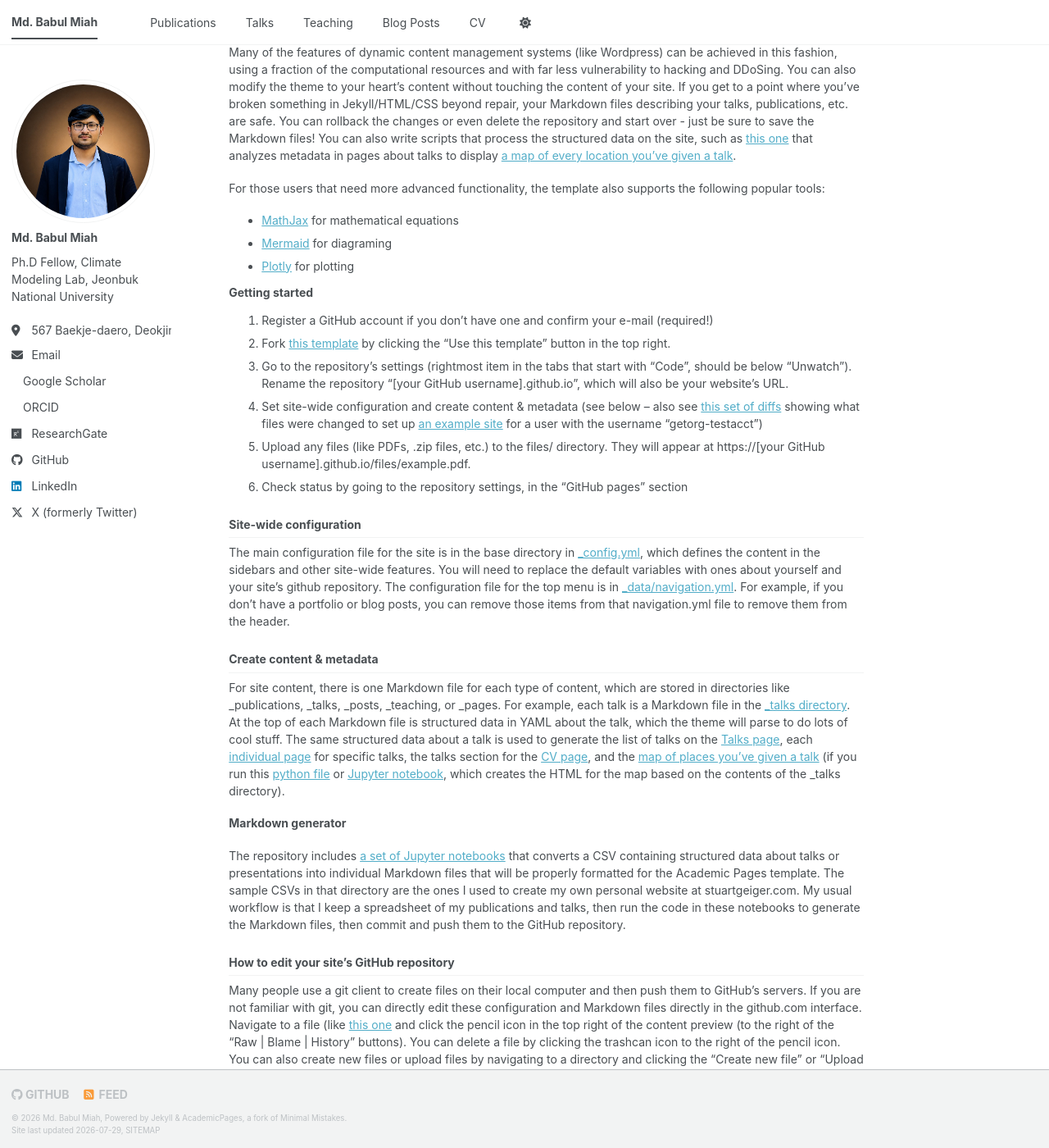
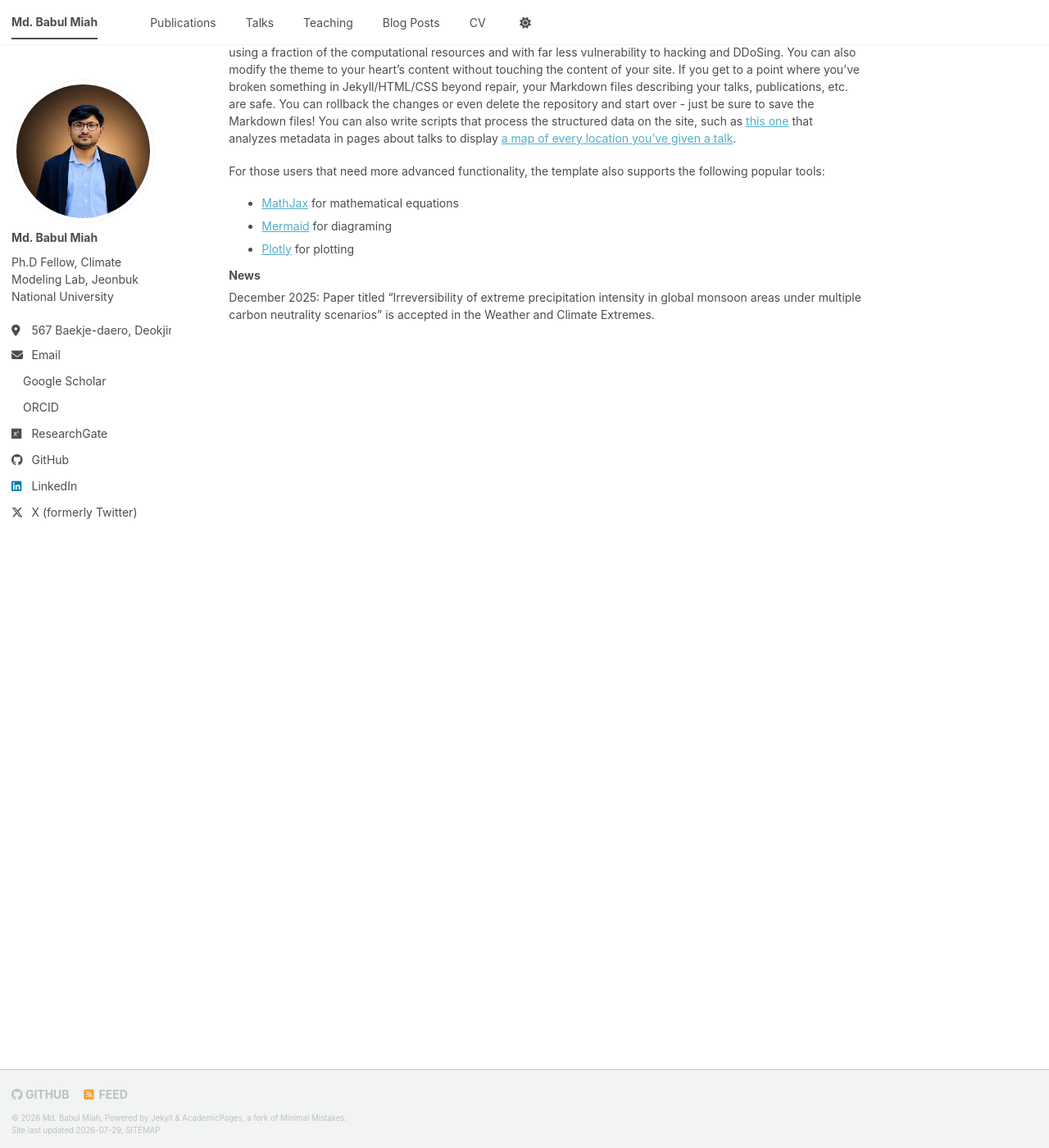
Before and after one commit to mbm-phd/mbm-phd.github.io, a Jekyll site: the page built from _pages/about.md, in a window 1280 px wide and 1400 px high, scrolled down 402 px. Shown: the whole window at 82% size. Built offline with Jekyll 4.4.1, drawn with Linux system fonts in a browser that asks for light colours; a style sheet for code colours, icons or effects is not loaded; some of the changed text lies outside the part shown.

Commit message:
Update about.md

```diff
--- a/_pages/about.md
+++ b/_pages/about.md
@@ -7,7 +7,7 @@
   - /about.html
 ---
 
-Md. Babul Miah is a Doctoral Research Fellow/Ph.D. (M.S.-Ph.D. Integrated) at the Department of Climate, Environment and Energy/[Climate Modeling Lab](https://cml.jbnu.ac.kr/cml/index..do) at Jeonbuk National University(JBNU), South Korea, advised by [Prof. Jong-Yeon Park](https://cml.jbnu.ac.kr/cml/11843/subview.do). His research interests include climate change, the reversibility of climate extremes (i.e. temperature and precipitation extremes). His work is primarily concerned with the application of machine learning and deep learning to climate change, climate extremes and biogeochemical prediction. Other research areas include the understanding of the response of ocean-atmosphere teleconnections to climate extremes and drought.
+I am a Doctoral Research Fellow/Ph.D. (M.S.-Ph.D. Integrated) at the Department of Climate, Environment and Energy/[Climate Modeling Lab](https://cml.jbnu.ac.kr/cml/index..do) at Jeonbuk National University(JBNU), South Korea, advised by [Prof. Jong-Yeon Park](https://cml.jbnu.ac.kr/cml/11843/subview.do). My research interests include climate change, the reversibility of climate extremes (i.e. temperature and precipitation extremes). My another research interest application of machine learning and deep learning to climate change, climate extremes and biogeochemical prediction.
 
 Email: babul@jbnu.ac.kr ; babul@rsds-bd.org
 
@@ -22,35 +22,6 @@
 - [Mermaid](https://mermaid.js.org/) for diagraming
 - [Plotly](https://plotly.com/javascript/) for plotting
 
-Getting started
+News
 ======
-1. Register a GitHub account if you don't have one and confirm your e-mail (required!)
-1. Fork [this template](https://github.com/academicpages/academicpages.github.io) by clicking the "Use this template" button in the top right.
-1. Go to the repository's settings (rightmost item in the tabs that start with "Code", should be below "Unwatch"). Rename the repository "[your GitHub username].github.io", which will also be your website's URL.
-1. Set site-wide configuration and create content & metadata (see below -- also see [this set of diffs](https://archive.is/3TPas) showing what files were changed to set up [an example site](https://getorg-testacct.github.io) for a user with the username "getorg-testacct")
-1. Upload any files (like PDFs, .zip files, etc.) to the files/ directory. They will appear at https://[your GitHub username].github.io/files/example.pdf.
-1. Check status by going to the repository settings, in the "GitHub pages" section
-
-Site-wide configuration
-------
-The main configuration file for the site is in the base directory in [_config.yml](https://github.com/academicpages/academicpages.github.io/blob/master/_config.yml), which defines the content in the sidebars and other site-wide features. You will need to replace the default variables with ones about yourself and your site's github repository. The configuration file for the top menu is in [_data/navigation.yml](https://github.com/academicpages/academicpages.github.io/blob/master/_data/navigation.yml). For example, if you don't have a portfolio or blog posts, you can remove those items from that navigation.yml file to remove them from the header.
-
-Create content & metadata
-------
-For site content, there is one Markdown file for each type of content, which are stored in directories like _publications, _talks, _posts, _teaching, or _pages. For example, each talk is a Markdown file in the [_talks directory](https://github.com/academicpages/academicpages.github.io/tree/master/_talks). At the top of each Markdown file is structured data in YAML about the talk, which the theme will parse to do lots of cool stuff. The same structured data about a talk is used to generate the list of talks on the [Talks page](https://academicpages.github.io/talks), each [individual page](https://academicpages.github.io/talks/2012-03-01-talk-1) for specific talks, the talks section for the [CV page](https://academicpages.github.io/cv), and the [map of places you've given a talk](https://academicpages.github.io/talkmap.html) (if you run this [python file](https://github.com/academicpages/academicpages.github.io/blob/master/talkmap.py) or [Jupyter notebook](https://github.com/academicpages/academicpages.github.io/blob/master/talkmap.ipynb), which creates the HTML for the map based on the contents of the _talks directory).
-
-**Markdown generator**
-
-The repository includes [a set of Jupyter notebooks](https://github.com/academicpages/academicpages.github.io/tree/master/markdown_generator
-) that converts a CSV containing structured data about talks or presentations into individual Markdown files that will be properly formatted for the Academic Pages template. The sample CSVs in that directory are the ones I used to create my own personal website at stuartgeiger.com. My usual workflow is that I keep a spreadsheet of my publications and talks, then run the code in these notebooks to generate the Markdown files, then commit and push them to the GitHub repository.
-
-How to edit your site's GitHub repository
-------
-Many people use a git client to create files on their local computer and then push them to GitHub's servers. If you are not familiar with git, you can directly edit these configuration and Markdown files directly in the github.com interface. Navigate to a file (like [this one](https://github.com/academicpages/academicpages.github.io/blob/master/_talks/2012-03-01-talk-1.md) and click the pencil icon in the top right of the content preview (to the right of the "Raw | Blame | History" buttons). You can delete a file by clicking the trashcan icon to the right of the pencil icon. You can also create new files or upload files by navigating to a directory and clicking the "Create new file" or "Upload files" buttons.
-
-Example: editing a Markdown file for a talk
-![Editing a Markdown file for a talk](/images/editing-talk.png)
-
-For more info
-------
-More info about configuring Academic Pages can be found in [the guide](https://academicpages.github.io/markdown/), the [growing wiki](https://github.com/academicpages/academicpages.github.io/wiki), and you can always [ask a question on GitHub](https://github.com/academicpages/academicpages.github.io/discussions). The [guides for the Minimal Mistakes theme](https://mmistakes.github.io/minimal-mistakes/docs/configuration/) (which this theme was forked from) might also be helpful.
+December 2025: Paper titled "Irreversibility of extreme precipitation intensity in global monsoon areas under multiple carbon neutrality scenarios" is accepted in the Weather and Climate Extremes.
```
